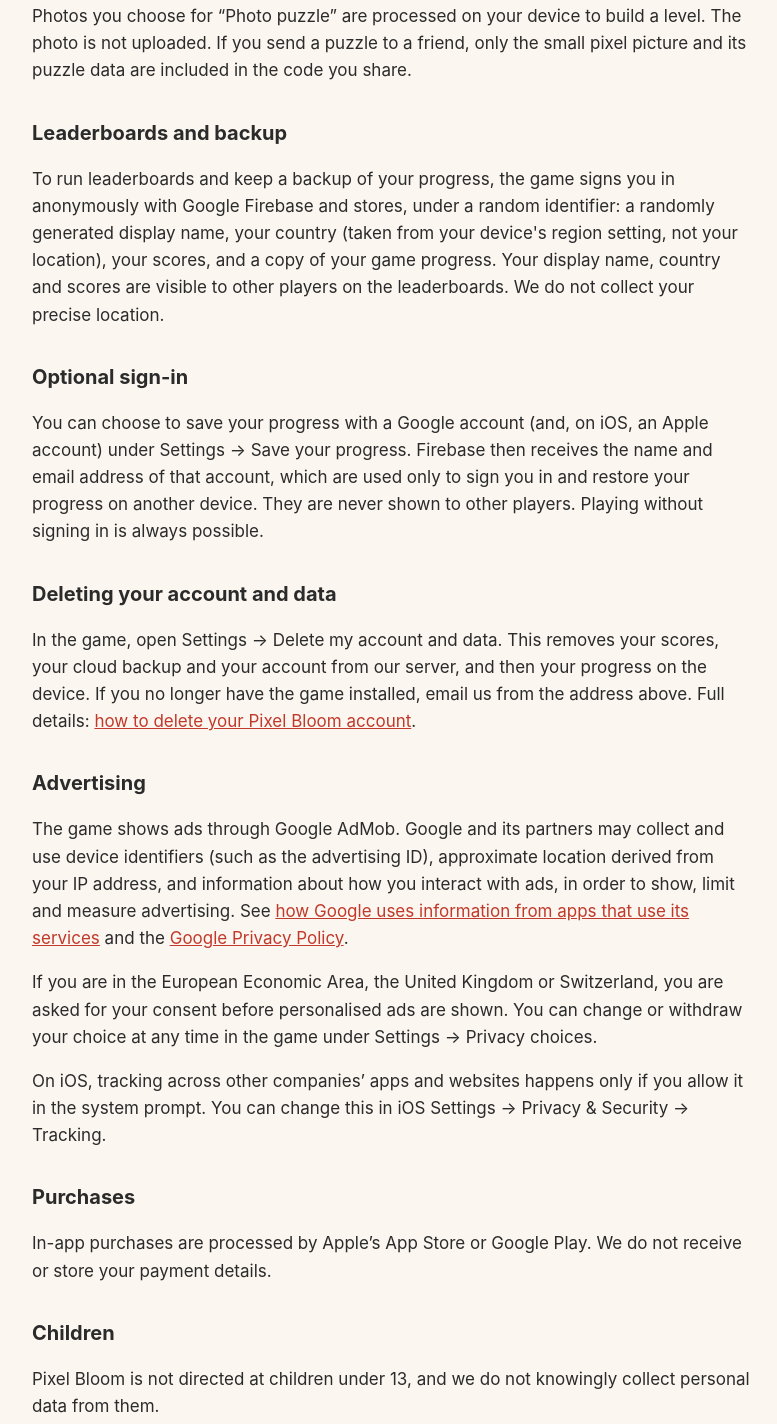
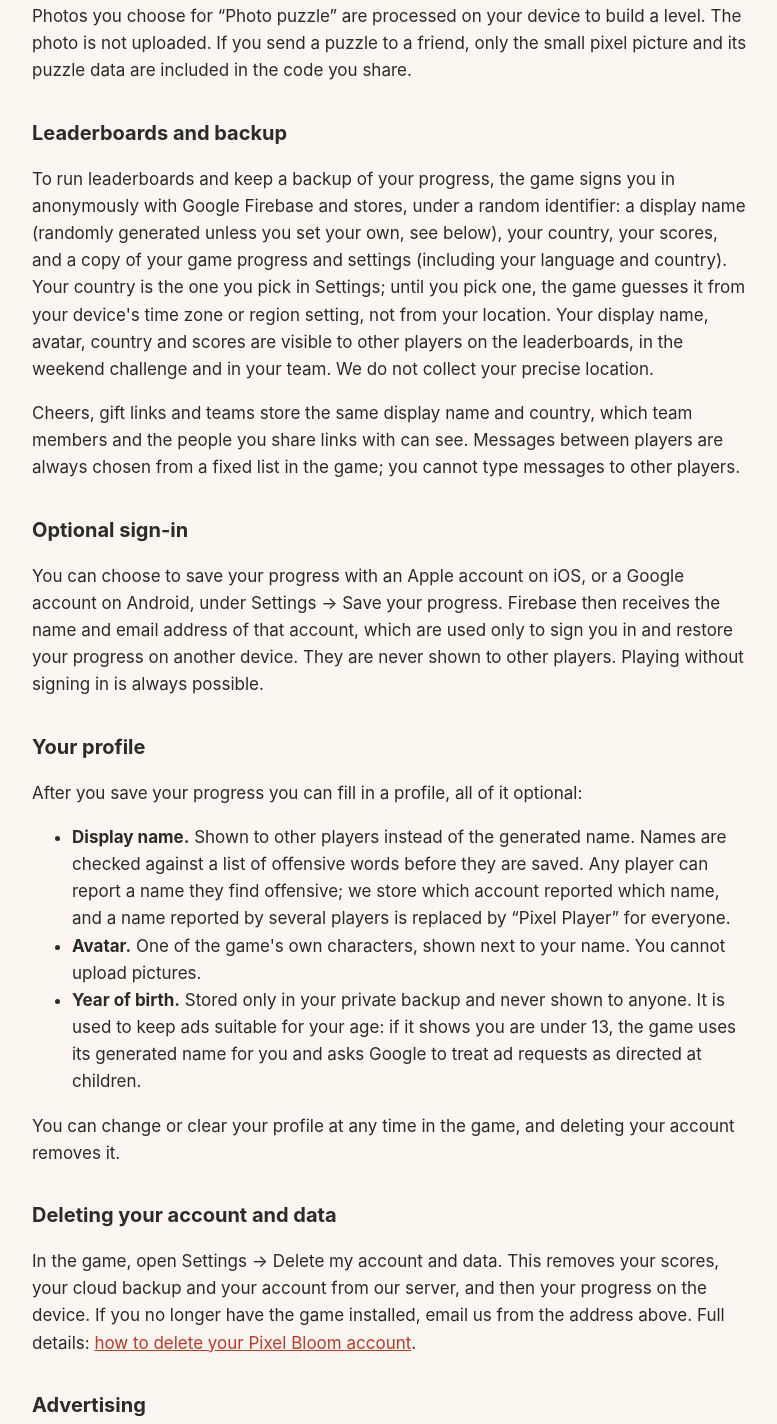
Before and after one commit to OneOneDevelop/pixel-bloom-privacy, a plain HTML site: page index.html in a window 1280 px wide. Shown: the part 365-1789 px from the top of the page, without its empty margins (248-1025 px from the left). Drawn offline with Linux system fonts and the light colour scheme.

Commit message:
Describe player profiles, country choice, name reports and Apple-only sign-in on iOS

```diff
--- a/index.html
+++ b/index.html
@@ -15,7 +15,7 @@
 </head>
 <body>
 <h1>Pixel Bloom – Privacy Policy</h1>
-<p class="meta">Last updated: 15 October 2026</p>
+<p class="meta">Last updated: [release date]</p>
 
 <p>Pixel Bloom is a puzzle game for iOS and Android. This policy explains what data is handled when you play. Contact: <a href="mailto:oneone.developer@gmail.com">oneone.developer@gmail.com</a></p>
 
@@ -24,10 +24,20 @@
 <p>Photos you choose for “Photo puzzle” are processed on your device to build a level. The photo is not uploaded. If you send a puzzle to a friend, only the small pixel picture and its puzzle data are included in the code you share.</p>
 
 <h2>Leaderboards and backup</h2>
-<p>To run leaderboards and keep a backup of your progress, the game signs you in anonymously with Google Firebase and stores, under a random identifier: a randomly generated display name, your country (taken from your device's region setting, not your location), your scores, and a copy of your game progress. Your display name, country and scores are visible to other players on the leaderboards. We do not collect your precise location.</p>
+<p>To run leaderboards and keep a backup of your progress, the game signs you in anonymously with Google Firebase and stores, under a random identifier: a display name (randomly generated unless you set your own, see below), your country, your scores, and a copy of your game progress and settings (including your language and country). Your country is the one you pick in Settings; until you pick one, the game guesses it from your device's time zone or region setting, not from your location. Your display name, avatar, country and scores are visible to other players on the leaderboards, in the weekend challenge and in your team. We do not collect your precise location.</p>
+<p>Cheers, gift links and teams store the same display name and country, which team members and the people you share links with can see. Messages between players are always chosen from a fixed list in the game; you cannot type messages to other players.</p>
 
 <h2>Optional sign-in</h2>
-<p>You can choose to save your progress with a Google account (and, on iOS, an Apple account) under Settings → Save your progress. Firebase then receives the name and email address of that account, which are used only to sign you in and restore your progress on another device. They are never shown to other players. Playing without signing in is always possible.</p>
+<p>You can choose to save your progress with an Apple account on iOS, or a Google account on Android, under Settings → Save your progress. Firebase then receives the name and email address of that account, which are used only to sign you in and restore your progress on another device. They are never shown to other players. Playing without signing in is always possible.</p>
+
+<h2>Your profile</h2>
+<p>After you save your progress you can fill in a profile, all of it optional:</p>
+<ul>
+  <li><strong>Display name.</strong> Shown to other players instead of the generated name. Names are checked against a list of offensive words before they are saved. Any player can report a name they find offensive; we store which account reported which name, and a name reported by several players is replaced by “Pixel Player” for everyone.</li>
+  <li><strong>Avatar.</strong> One of the game's own characters, shown next to your name. You cannot upload pictures.</li>
+  <li><strong>Year of birth.</strong> Stored only in your private backup and never shown to anyone. It is used to keep ads suitable for your age: if it shows you are under 13, the game uses its generated name for you and asks Google to treat ad requests as directed at children.</li>
+</ul>
+<p>You can change or clear your profile at any time in the game, and deleting your account removes it.</p>
 
 <h2>Deleting your account and data</h2>
 <p>In the game, open Settings → Delete my account and data. This removes your scores, your cloud backup and your account from our server, and then your progress on the device. If you no longer have the game installed, email us from the address above. Full details: <a href="delete-account.html">how to delete your Pixel Bloom account</a>.</p>
@@ -41,7 +51,7 @@
 <p>In-app purchases are processed by Apple’s App Store or Google Play. We do not receive or store your payment details.</p>
 
 <h2>Children</h2>
-<p>Pixel Bloom is not directed at children under 13, and we do not knowingly collect personal data from them.</p>
+<p>Pixel Bloom is not directed at children under 13, and we do not knowingly collect personal data from them. If a player gives a year of birth that shows they are under 13, the game does not let them set a display name of their own and requests child-directed ads only. A parent who believes their child has given us personal data can ask us to delete it at the address above.</p>
 
 <h2>Your rights</h2>
 <p>You can delete your data at any time as described above; uninstalling the game removes the data stored on your device. For questions about data handled by Google’s advertising services, or to exercise rights under laws such as the GDPR or CCPA, contact us at the address above.</p>
```
